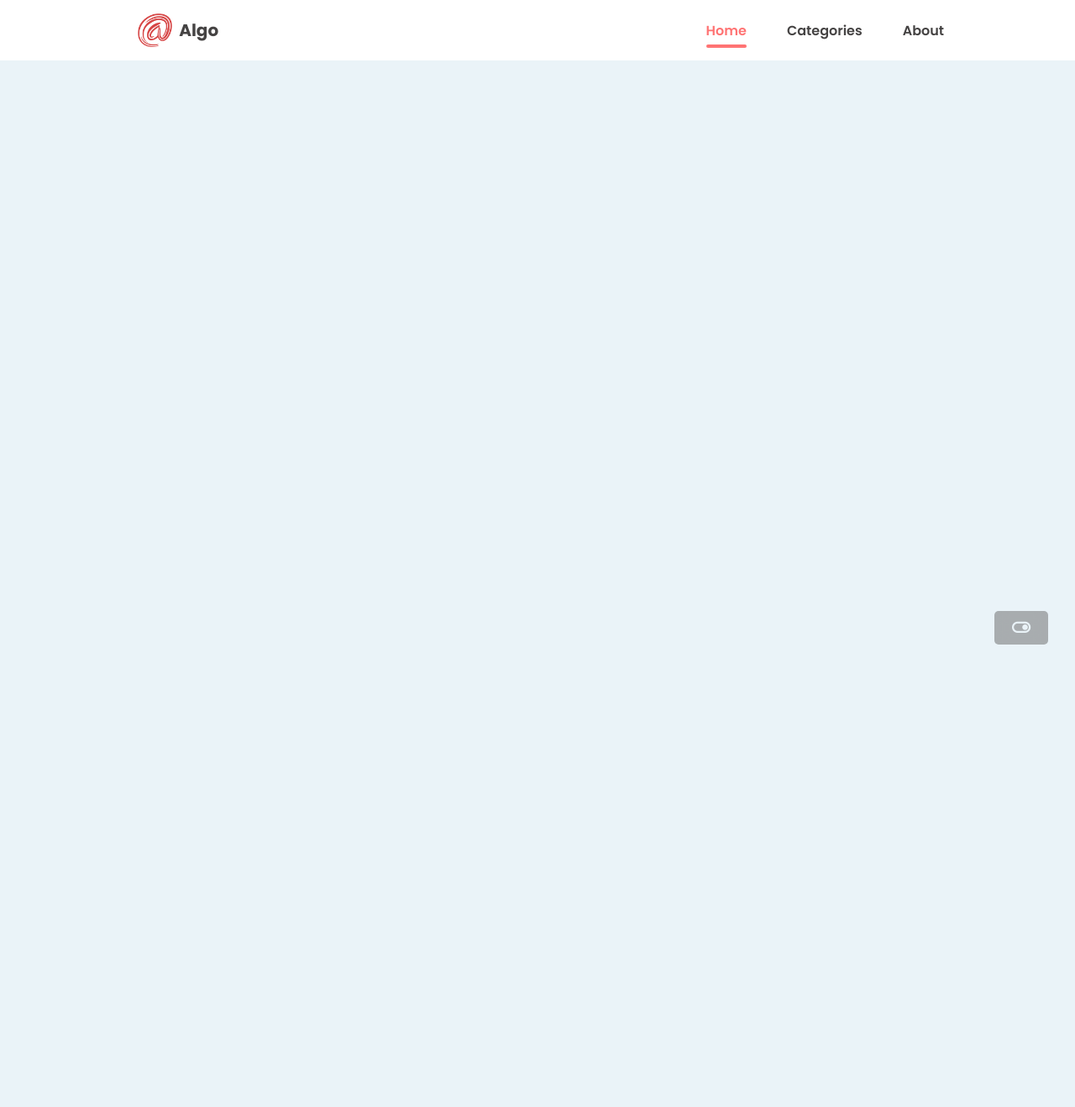
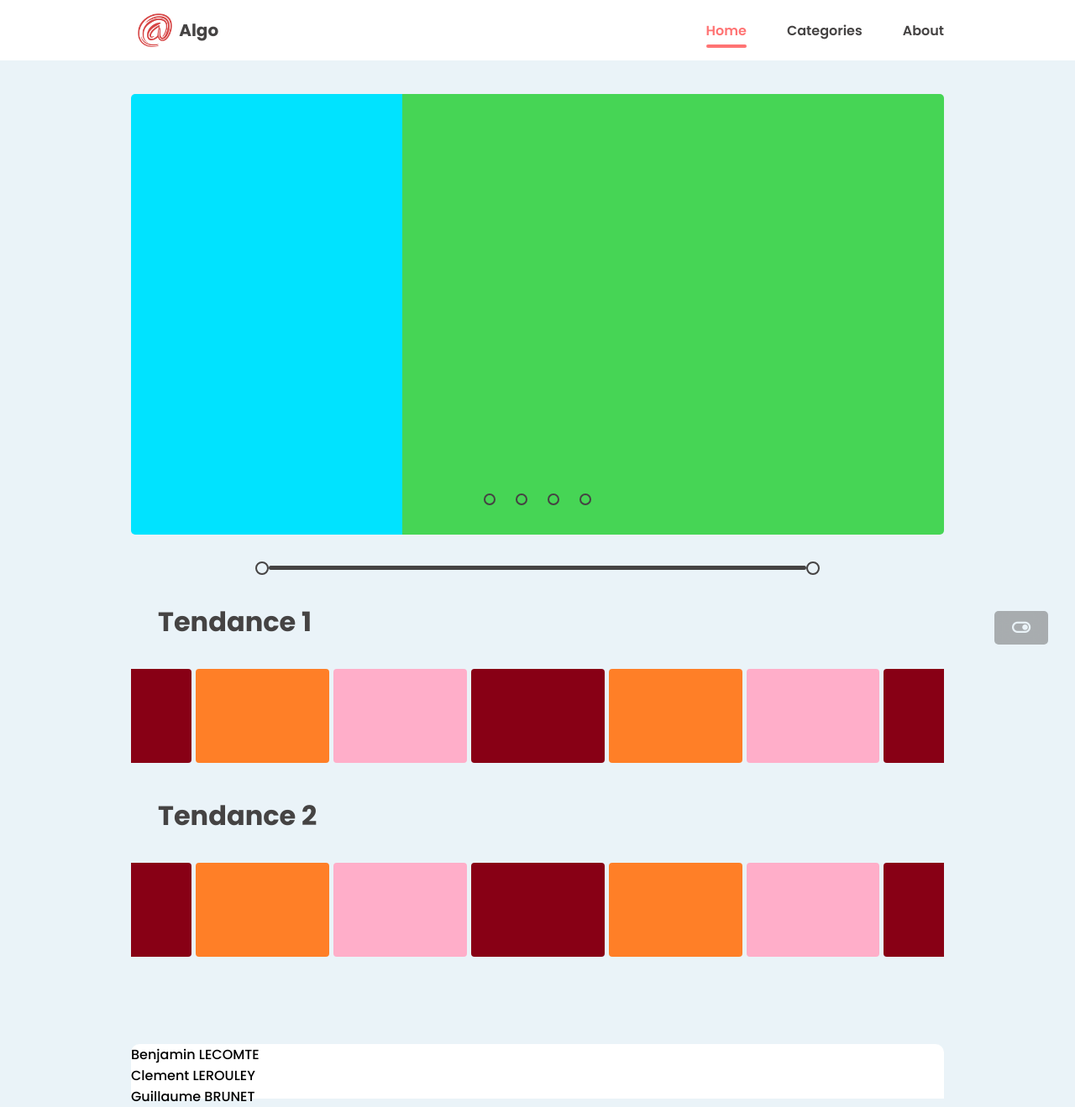
Before and after one commit to guillaumeB37/Interface_video, a PHP site: page / in a window 1280 px wide. Shown: the whole page at 84% size. Before the commit the page ends 768 px from the top, so only its background shows below. Run offline with PHP 8.4, Linux system fonts and the light colour scheme; some libraries are stand-ins or nearby versions.

Commit message:
- finished index.html

```diff
--- a/Interface_video/css/styleBody.css
+++ b/Interface_video/css/styleBody.css
@@ -128,6 +128,5 @@
   position: relative;
   bottom: 0;
   background: black;
-  height: 10%;
-  width: 100%;
+  height: auto;
 }
--- a/Interface_video/css/styleIndex.css
+++ b/Interface_video/css/styleIndex.css
@@ -175,70 +175,119 @@
   }
 }
 
-.tendance-1 i {
-  color: #454343;
-  font-size: 150%;
+.thumbSection {
+
+
 }
 
-.tendance-1 h1 {
-  margin: 2rem 6rem;
+.thumbTitle {
+  font-size: 200%;
+  margin: 2rem 2rem;
+  color: #454343;
 }
 
-.btn-switch {
-  margin-top: 2%;
-  display: flex;
-  justify-content: center;
-  align-items: center;
+body.darkMode .thumbTitle {
+  font-size: 200%;
+  margin: 2rem 2rem;
+  color: #EAF3F8;
 }
 
-.sliderButton {
-  cursor: pointer;
-}
-
-.btn-switch .middle-line {
-  border: 2px solid #454343;
-  border-radius: 10px;
-  height: 2%;
-  width: 100%;
-  margin-inline: 1%;
-}
-
-/*.tendance-1 .switchLeft {
-  position: absolute;
-  left: 10%;
-}
-
-.tendance-1 .switchRight {
-  position: absolute;
-  right: 10%;
-}*/
-
-.tendance-1-box {
-  display: inline-block;
-  margin-inline: 2rem;
-  height: 5%;
-  width: auto;
-  overflow: scroll;
-  white-space: nowrap;
+.thumbTiles.swiper {
+  padding: 0 8%;
   display: flex;
   align-items: center;
 }
 
-.tendance-1-box img {
-  max-width: 200px;
-  min-width: 200px;
-  height: 50%;
-  margin-inline: 1%;
-  cursor: pointer;
-  transition: 0.5s ease;
-  z-index: 1;
+.thumbTile {
+  width: 20%;
 }
 
-.tendance-1-box img:hover {
-  transform: scale(1.4);
-  z-index: 2;
+.thumbTile_images {
+  width: 100%;
+  border-radius: 4px;
 }
 
-.tendance-2 h1 {
-  margin: 6rem 6rem;
+.thumbTiles .swiper-button-prev,
+.thumbTiles .swiper-button-next {
+  height: 100%;
+  width: 7.4%;
+  top: 0;
+  bottom: 0;
+  margin: 0;
 }
+
+.thumbTiles .swiper-button-prev {
+  left: 0;
+}
+
+.thumbTiles .swiper-button-next {
+  right: 0;
+}
+
+.thumbTiles .swiper-button-prev::after,
+.thumbTiles .swiper-button-next::after {
+  color: black;
+  font-size: 4vw;
+  font-weight: bold;
+  transition: transform 0.1s ease-out
+}
+
+body.darkMode .swiper-button-prev::after {
+  color: white;
+  font-size: 4vw;
+  font-weight: bold;
+  transition: transform 0.1s ease-out
+}
+
+body.darkMode .swiper-button-next::after {
+  color: white;
+  font-size: 4vw;
+  font-weight: bold;
+  transition: transform 0.1s ease-out
+}
+
+@media screen and (min-width: 640px) {
+  .thumbTiles .swiper-button-prev::after,
+  .thumbTiles .swiper-button-next::after {
+    display: none;
+    font-size: 2.4vw;
+    transition: 0.1s ease;
+  }
+
+  body.darkMode .swiper-button-prev::after {
+    display: none;
+    font-size: 2.4vw;
+    transition: 0.1s ease;
+  }
+  body.darkMode .swiper-button-next::after {
+    display: none;
+    font-size: 2.4vw;
+    transition: 0.1s ease;
+  }
+
+  .thumbTiles .swiper-button-prev:hover::after,
+  .thumbTiles .swiper-button-next:hover::after {
+    transform: scale(1.25);
+  }
+
+  .thumbTiles:hover .swiper-button-prev::after,
+  .thumbTiles:hover .swiper-button-next::after {
+    display: block;
+  }
+
+  .thumbTiles.swiper {
+    padding: 0 8%;
+    right: 0;
+    left: 0;
+  }
+
+  .thumbTile {
+    width: 20%;
+  }
+
+  .thumbTile_images {
+    width: 100%;
+    border-radius: 4px;
+  }
+
+}
--- a/Interface_video/index.html
+++ b/Interface_video/index.html
@@ -4,9 +4,11 @@
 <head>
     <meta charset="UTF-8">
     <meta name="viewport" content="width=device-width, initial-scale=1.0">
+    <link rel="stylesheet" href="https://unpkg.com/swiper@8/swiper-bundle.min.css"/>
     <link rel="stylesheet" href="./css/loader.css">
     <link rel="stylesheet" href="./css/styleNav.css">
     <link rel="stylesheet" href="./css/styleBody.css">
+    <link rel="stylesheet" href="./css/styleIndex.css">
     <link href='https://unpkg.com/boxicons@2.1.1/css/boxicons.min.css' rel='stylesheet'>
     <title>ALGO</title>
 </head>
@@ -59,12 +61,160 @@
       </div>
 
       <!--emplacement du carousel-->
+      <!--image slider start-->
+      <div class="slider">
+        <div class="slides">
+          <!--radio button start-->
+          <input type="radio" name="radio-btn" id="radio1">
+          <input type="radio" name="radio-btn" id="radio2">
+          <input type="radio" name="radio-btn" id="radio3">
+          <input type="radio" name="radio-btn" id="radio4">
+          <!--radio button end -->
+          <!--slide images start-->
+            <div class="slide first">
+              <img class="left" src="./images/slide_info.png" alt="">
+              <img src="./images/slide_img.png" alt="">
+            </div>
+            <div class="slide">
+              <img class="left" src="./images/slide_info2.png" alt="">
+              <img src="./images/slide_img2.png" alt="">
+            </div>
+            <div class="slide">
+              <img class="left" src="./images/slide_info3.png" alt="">
+              <img src="./images/slide_img3.png" alt="">
+            </div>
+            <div class="slide">
+              <img class="left" src="./images/slide_info4.png" alt="">
+              <img src="./images/slide_img4.png" alt="">
+            </div>
+      <!--image slider end-->
+        </div>
+      <!--manual navigation start-->
+          <div class="navigation-manual">
+            <label for="radio1" class="manual-btn"></label>
+            <label for="radio2" class="manual-btn"></label>
+            <label for="radio3" class="manual-btn"></label>
+            <label for="radio4" class="manual-btn"></label>
+        </div>
+      <!--manual navigation end-->
+      </div>
+      <div class="separator">
+        <div class="separator-circle-left"></div>
+        <div class="separator-line"></div>
+        <div class="separator-circle-right"></div>
+      </div>
 
+      <!--slider tendances-->
+      <section class="thumbSection">
+        <h2 class="thumbTitle">Tendance 1</h2>
+        <!-- Slider main container -->
+        <div class="thumbTiles swiper">
+          <!-- Additional required wrapper -->
+          <div class="swiper-wrapper">
+            <!-- Slides -->
+            <div class="swiper-slide">
+              <a class="thumbTile" href="#">
+                <img class="thumbTile_images"src="./images/swipper/sliderNet.png" alt="">
+              </a>
+            </div>
+            <div class="swiper-slide">
+              <a class="thumbTile" href="#">
+                <img class="thumbTile_images"src="./images/swipper/sliderNet2.png" alt="">
+              </a>
+            </div>
+            <div class="swiper-slide">
+              <a class="thumbTile" href="#">
+                <img class="thumbTile_images"src="./images/swipper/sliderNet3.png" alt="">
+              </a>
+            </div>
+            <div class="swiper-slide">
+              <a class="thumbTile" href="#">
+                <img class="thumbTile_images"src="./images/swipper/sliderNet.png" alt="">
+              </a>
+            </div>
+            <div class="swiper-slide">
+              <a class="thumbTile" href="#">
+                <img class="thumbTile_images"src="./images/swipper/sliderNet2.png" alt="">
+              </a>
+            </div>
+            <div class="swiper-slide">
+              <a class="thumbTile" href="#">
+                <img class="thumbTile_images"src="./images/swipper/sliderNet3.png" alt="">
+              </a>
+            </div>
+
+          </div>
+
+          <!-- If we need navigation buttons -->
+          <div class="swiper-button-prev"></div>
+          <div class="swiper-button-next"></div>
+        </div>
+      </section>
+
+      <section class="thumbSection">
+        <h2 class="thumbTitle">Tendance 2</h2>
+        <!-- Slider main container -->
+        <div class="thumbTiles swiper">
+          <!-- Additional required wrapper -->
+          <div class="swiper-wrapper">
+            <!-- Slides -->
+            <div class="swiper-slide">
+              <a class="thumbTile" href="#">
+                <img class="thumbTile_images"src="./images/swipper/sliderNet.png" alt="">
+              </a>
+            </div>
+            <div class="swiper-slide">
+              <a class="thumbTile" href="#">
+                <img class="thumbTile_images"src="./images/swipper/sliderNet2.png" alt="">
+              </a>
+            </div>
+            <div class="swiper-slide">
+              <a class="thumbTile" href="#">
+                <img class="thumbTile_images"src="./images/swipper/sliderNet3.png" alt="">
+              </a>
+            </div>
+            <div class="swiper-slide">
+              <a class="thumbTile" href="#">
+                <img class="thumbTile_images"src="./images/swipper/sliderNet.png" alt="">
+              </a>
+            </div>
+            <div class="swiper-slide">
+              <a class="thumbTile" href="#">
+                <img class="thumbTile_images"src="./images/swipper/sliderNet2.png" alt="">
+              </a>
+            </div>
+            <div class="swiper-slide">
+              <a class="thumbTile" href="#">
+                <img class="thumbTile_images"src="./images/swipper/sliderNet3.png" alt="">
+              </a>
+            </div>
+
+          </div>
+
+          <!-- If we need navigation buttons -->
+          <div class="swiper-button-prev"></div>
+          <div class="swiper-button-next"></div>
+        </div>
+      </section>
+
+      <footer>
+        <div class="footer">
+          <div class="name">
+            <p>Benjamin LECOMTE</p>
+            <p>Clement LEROULEY</p>
+            <p>Guillaume BRUNET</p>
+          </div>
+
+        </div>
+      </footer>
     </section>
   </main>
 
 </body>
 <script src="http://ajax.googleapis.com/ajax/libs/jquery/1.10.2/jquery.min.js"></script>
+<script src="https://unpkg.com/swiper@8/swiper-bundle.min.js"></script>
 <script type="text/javascript" src="./js/theme.js" defer></script>
 <script type="text/javascript" src="./js/loader.js" defer></script>
+<script type="text/javascript" src="./js/carousel.js" defer></script>
+<script type="text/javascript" src="./js/tendance-1.js" defer></script>
 </html>
--- a/Interface_video/js/tendance-1.js
+++ b/Interface_video/js/tendance-1.js
@@ -1,24 +1,23 @@
-const sliders = document.querySelector(".tendance-1-box");
-var scrollPerClick;
+const swiper = new Swiper('.swiper', {
+  // Optional parameters
+  spaceBetween: 5,
+  slidesPerView: 2,
+  loop: true,
+  freeMode: true,
+  loopAdditionalSlides: 5,
+  soeed: 500,
 
-var scrollAmount = 0;
-
-function sliderScrollLeft() {
-  sliders.scrollTo({
-    left: (scrollAmount -= scrollPerClick),
-    behavior: "smooth",
-  });
-
-  if(scrollAmount < 0) {
-    scrollAmount = 0;
+  // Navigation arrows
+  navigation: {
+    nextEl: '.swiper-button-next',
+    prevEl: '.swiper-button-prev',
+  },
+  breakpoints: {
+    /*when window width is >= 640px*/
+    640: {
+      slidesPerView: 5,
+      slidesPerGroup: 5,
+      freeMode: false,
+    }
   }
-}
-
-function sliderScrollRight() {
-  if (scrollAmount <= sliders.scrollWidth - sliders.clientWidth) {
-    sliders.scrollTo({
-      left: (scrollAmount += scrollPerClick),
-      behavior: "smooth",
-    });
-  }
-}
+});
```
Also changed, not shown: Interface_video/indexLink.html (+96 -30 lines), Interface_video/images/netflix-slider/sliderNet.png (deleted), Interface_video/images/swipper/sliderNet.png (added), Interface_video/images/swipper/sliderNet2.png (added), Interface_video/images/swipper/sliderNet3.png (added).
